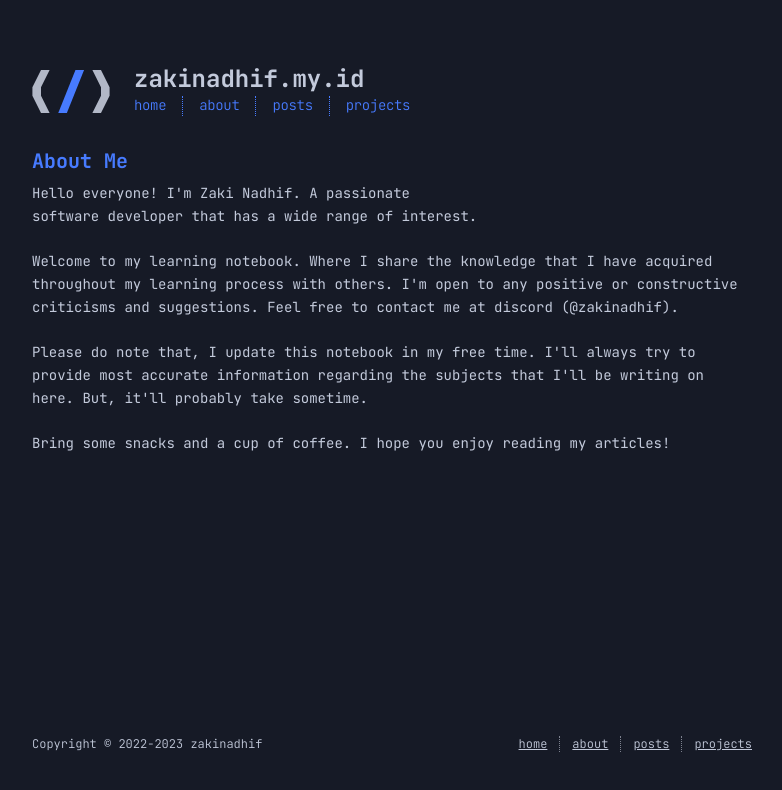
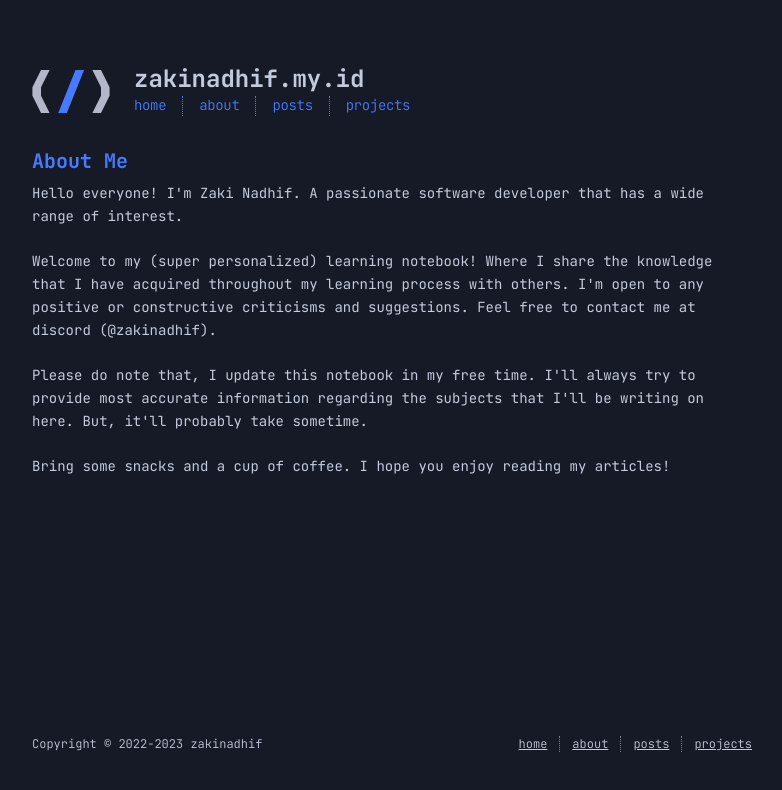
Before and after one commit to zakinadhif/zakinadhif.my.id, a Next.js app: page /about in a window 1280 px wide. Shown: the top 790 px of the page, without its empty margins (248-1030 px from the left). Built offline with nearby package versions, Linux system fonts and the light colour scheme.

Commit message:
Minor change on about me

```diff
--- a/app/about/page.tsx
+++ b/app/about/page.tsx
@@ -6,32 +6,33 @@ import Navbar from "@/components/navbar";
 import Footer from "@/components/footer";
 
 export const metadata: Metadata = {
-  title: "Zaki Nadhif's About"
-}
+  title: "Zaki Nadhif's About",
+};
 
 export default function About() {
   return (
     <>
       <Navbar />
       <main>
-        <h1 className="text-xl font-bold text-bluemoon mb-2 mt-3">About Me</h1>
+        <h1 className='text-xl font-bold text-bluemoon mb-2 mt-3'>About Me</h1>
         <p>
-          <Balancer>
-            Hello everyone! I'm Zaki Nadhif. A passionate software developer that has a wide
-            range of interest.<br />
-            <br />
-            Welcome to my learning notebook. Where I share the knowledge that I have
-            acquired throughout my learning process with others. I'm open to any
-            positive or constructive criticisms and suggestions. Feel free to contact
-            me at discord (@zakinadhif). <br />
-            <br />
-            Please do note that, I update this notebook in my free time. I'll always
-            try to provide most accurate information regarding the subjects that I'll
-            be writing on here. But, it'll probably take sometime. <br />
-            <br />
-            Bring some snacks and a cup of coffee. I hope you enjoy reading my articles! <br />
-            <br />
-          </Balancer>
+          Hello everyone! I'm Zaki Nadhif. A passionate software developer
+          that has a wide range of interest. <br />
+          <br />
+          Welcome to my (super personalized) learning notebook! Where I share
+          the knowledge that I have acquired throughout my learning process
+          with others. I'm open to any positive or constructive criticisms and
+          suggestions. Feel free to contact me at discord (@zakinadhif).{" "}
+          <br />
+          <br />
+          Please do note that, I update this notebook in my free time. I'll
+          always try to provide most accurate information regarding the
+          subjects that I'll be writing on here. But, it'll probably take
+          sometime. <br />
+          <br />
+          Bring some snacks and a cup of coffee. I hope you enjoy reading my
+          articles! <br />
+          <br />
         </p>
       </main>
       <Footer />
--- a/app/page.tsx
+++ b/app/page.tsx
@@ -21,7 +21,7 @@ export default function Home() {
         <section id='about'>
           <p className='my-3'>
             I'm Zaki Nadhif, a junior software developer from Indonesia.
-            Currently a twelfth grader at SMK Telkom Malang.
+            A fresh graduate from SMK Telkom Malang.
           </p>
         </section>
         <section id='writing'>
```
